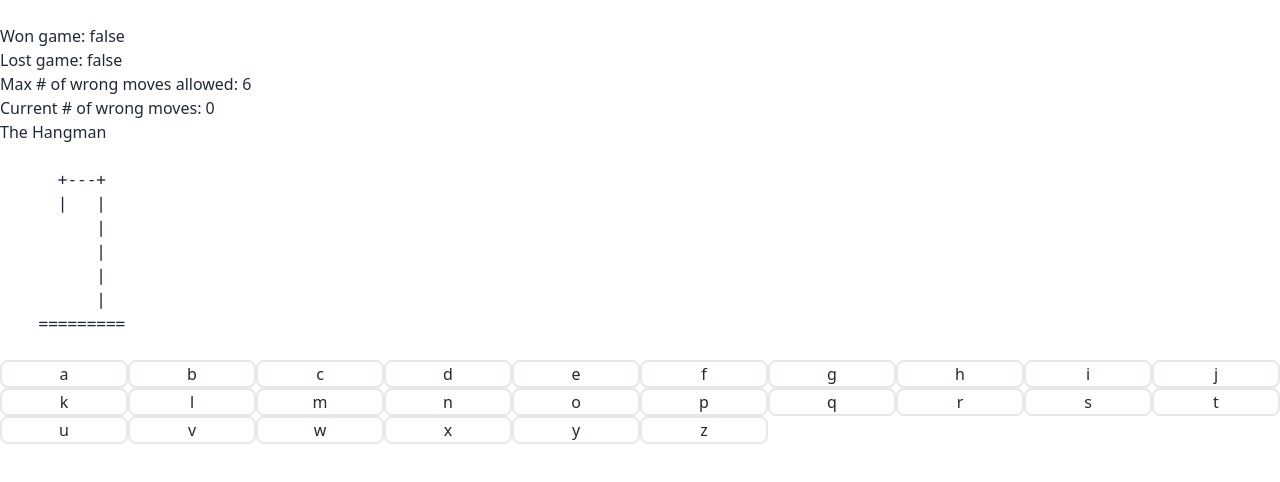
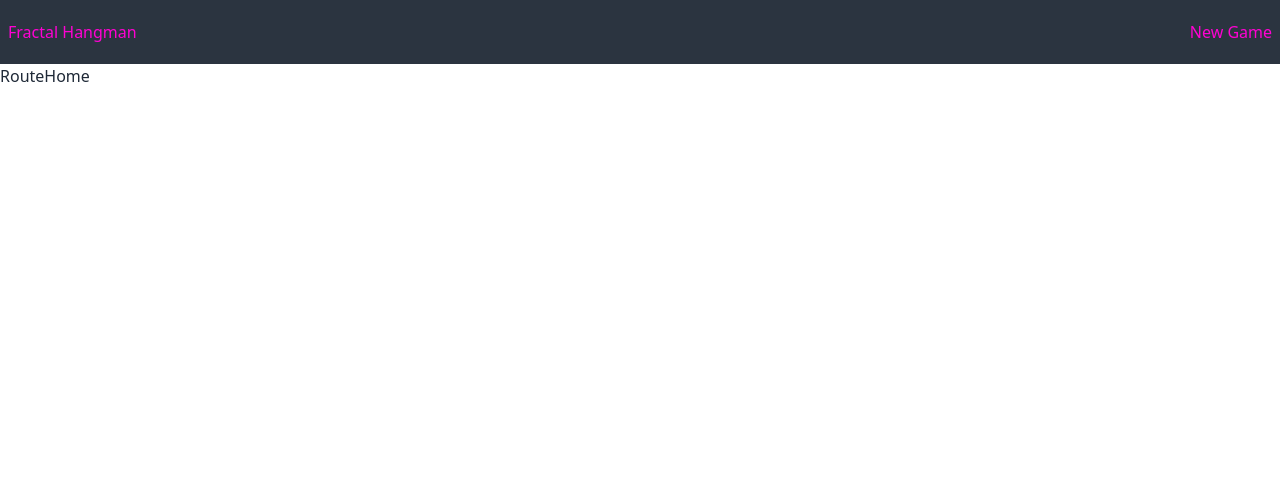
Before and after one commit to danielgavidia/fractal-hangman, a React (Vite) app in the folder frontend/: page /home in a window 1280 px wide. Shown: the top 482 px of the page. Built offline with nearby package versions, Linux system fonts and the light colour scheme.

Commit message:
Added template code for basic routes

```diff
--- a/frontend/src/main.tsx
+++ b/frontend/src/main.tsx
@@ -1,10 +1,39 @@
 // import { StrictMode } from 'react'
-import { createRoot } from 'react-dom/client'
-import App from './App.tsx'
-import './index.css'
+// import App from "./App.tsx";
+import "./index.css";
 
-createRoot(document.getElementById('root')!).render(
-    // <StrictMode>
-    <App />
-    // </StrictMode>,
-)
+import { createRoot } from "react-dom/client";
+import { createBrowserRouter, RouterProvider } from "react-router-dom";
+
+// routes
+import Root from "./routes/Root.tsx";
+import RouteHome from "./routes/RouteHome.tsx";
+import RouteGame from "./routes/RouteGame.tsx";
+
+const router = createBrowserRouter([
+	{
+		path: "/",
+		element: <Root />,
+		children: [
+			{
+				path: "/",
+				element: <RouteHome />,
+			},
+			{
+				path: "/home",
+				element: <RouteHome />,
+			},
+			{
+				path: "/game",
+				element: <RouteGame />,
+			},
+		],
+	},
+]);
+
+createRoot(document.getElementById("root")!).render(
+	// <StrictMode>
+	// <App />
+	<RouterProvider router={router} />
+	// </StrictMode>,
+);
--- /dev/null
+++ b/frontend/src/routes/Root.tsx
@@ -0,0 +1,19 @@
+import { Link, Outlet } from "react-router-dom";
+
+const Root = () => {
+	return (
+		<div>
+			<div className="navbar flex bg-neutral text-secondary">
+				<div className="flex-1">
+					<Link to="/home">Fractal Hangman</Link>
+				</div>
+				<div>
+					<Link to="/home">New Game</Link>
+				</div>
+			</div>
+			<Outlet />
+		</div>
+	);
+};
+
+export default Root;
--- /dev/null
+++ b/frontend/src/routes/RouteGame.tsx
@@ -0,0 +1,5 @@
+const RouteGame = () => {
+	return <div>RouteGame</div>;
+};
+
+export default RouteGame;
--- /dev/null
+++ b/frontend/src/routes/RouteHome.tsx
@@ -0,0 +1,5 @@
+const RouteHome = () => {
+	return <div>RouteHome</div>;
+};
+
+export default RouteHome;
```
